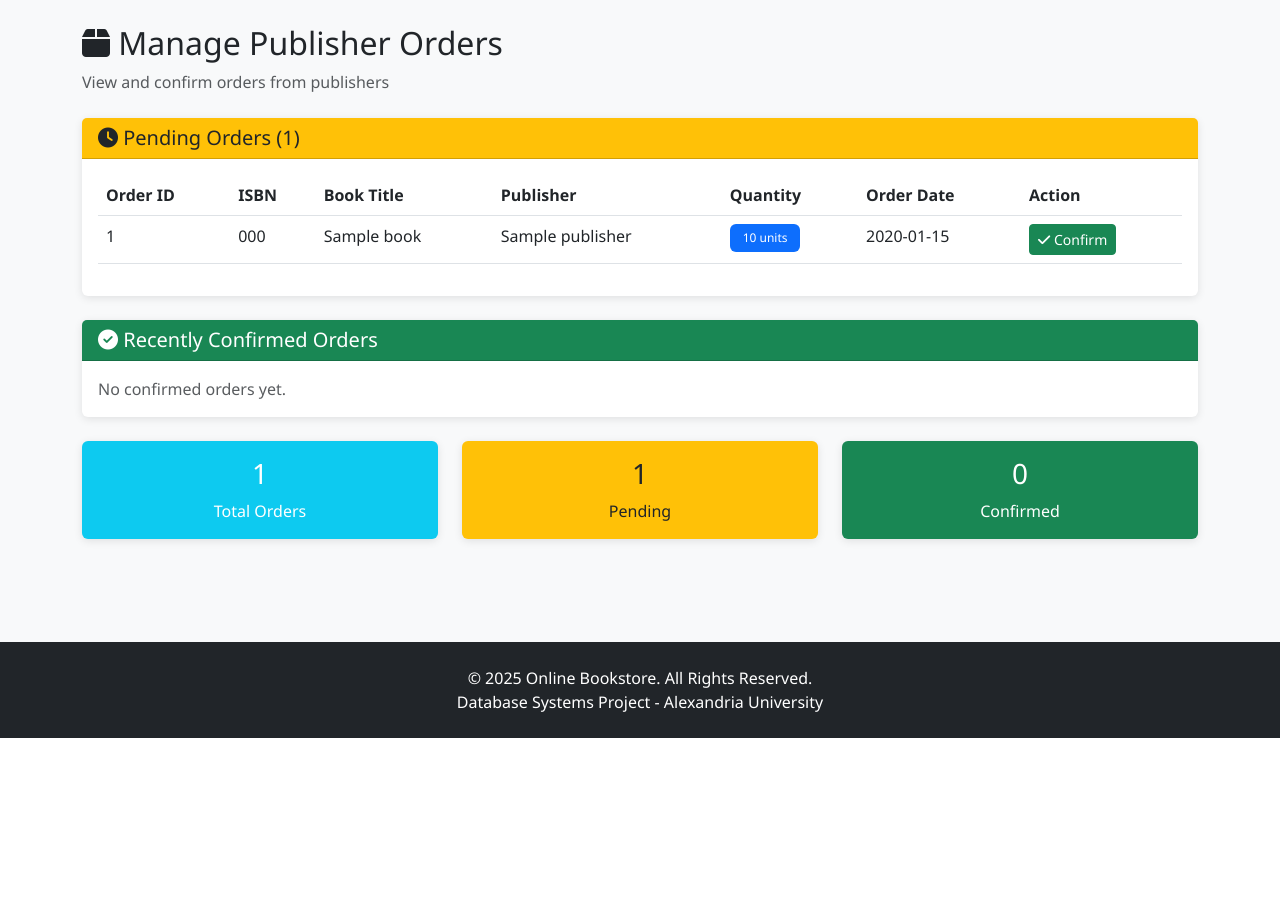
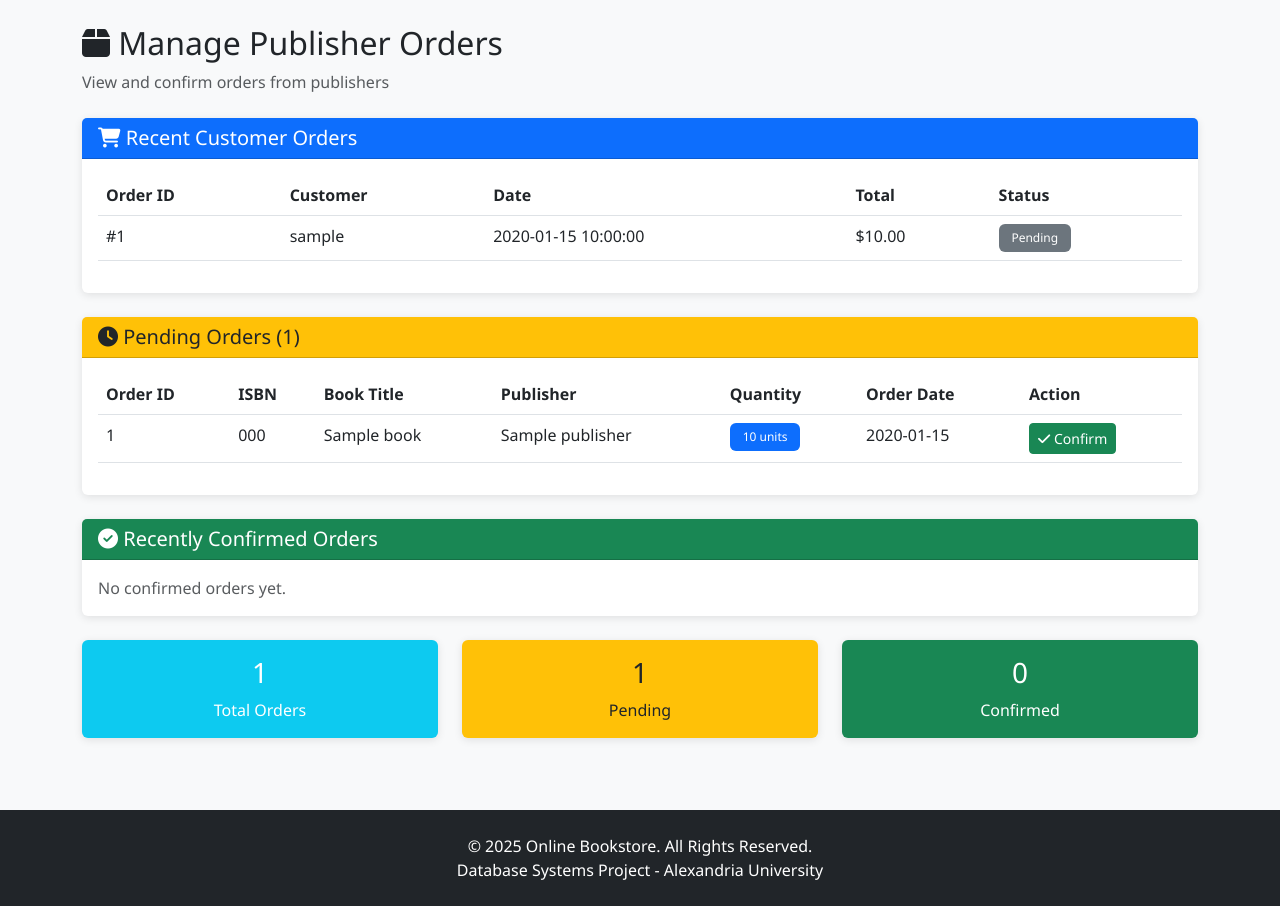
Before and after one commit to ahmedamr1122/Database-Project, a Flask app: page /admin/orders in a window 1280 px wide. Shown: the part 62-968 px from the top of the page. Before the commit the page ends 800 px from the top, so only its background shows below. Run offline with Flask 3, Linux system fonts and the light colour scheme; the visitor is signed in with stand-in values (Sample User, id 1); tables that the repository leaves empty hold one stand-in row (values such as "Sample post").

Commit message:
some bugs fixed 1

```diff
--- a/backend/routes/admin.py
+++ b/backend/routes/admin.py
@@ -208,7 +208,17 @@ def orders():
     cursor.execute(query_confirmed)
     confirmed_orders = cursor.fetchall()
 
-    # 3. Stats
+    # 3. Get Customer Orders (New)
+    query_customer = """
+        SELECT co.order_id, co.order_date, co.total_price, co.status, u.username
+        FROM Customer_Orders co
+        JOIN Users u ON co.user_id = u.user_id
+        ORDER BY co.order_date DESC LIMIT 20
+    """
+    cursor.execute(query_customer)
+    customer_orders = cursor.fetchall()
+
+    # 4. Stats
     cursor.execute("SELECT COUNT(*) as count FROM Publisher_Orders")
     total_count = cursor.fetchone()['count']
 
@@ -230,6 +240,7 @@ def orders():
     return render_template('admin/orders.html',
                            pending_orders=pending_orders,
                            confirmed_orders=confirmed_orders,
+                           customer_orders=customer_orders,
                            stats=stats_data)
 
 @admin_bp.route('/orders/<int:po_id>/confirm', methods=['POST'])
--- a/backend/routes/customer.py
+++ b/backend/routes/customer.py
@@ -165,12 +165,49 @@ def checkout():
     conn = get_db_connection()
     cursor = conn.cursor(dictionary=True)
 
-    # 1. Fetch User Info (This fixes the 'user_info' error)
+    # Handle POST (form submission)
+    if request.method == 'POST':
+        credit_card_no = request.form.get('credit_card_no')
+        # Construct expiry date from month/year dropdowns
+        expiry_month = request.form.get('expiry_month')
+        expiry_year = request.form.get('expiry_year')
+
+        if expiry_month and expiry_year:
+            # Create a date string for the last day of the expiry month
+            expiry_date = f"{expiry_year}-{expiry_month.zfill(2)}-01"
+        else:
+            expiry_date = None
+
+        cursor.close()
+        conn.close()
+
+        if not credit_card_no or not expiry_date:
+            flash('Payment details required', 'danger')
+            return redirect(url_for('customer.checkout'))
+
+        if not validate_credit_card(credit_card_no):
+             flash('Invalid credit card', 'danger')
+             return redirect(url_for('customer.checkout'))
+
+        if not validate_expiry_date(expiry_date):
+            flash('Card expired or invalid date', 'danger')
+            return redirect(url_for('customer.checkout'))
+
+        success, message = Order.create_order(user_id, credit_card_no, expiry_date)
+
+        if success:
+            flash(message, 'success')
+            return redirect(url_for('customer.get_orders'))
+        else:
+            flash(message, 'danger')
+            return redirect(url_for('customer.checkout'))
+
+    # Handle GET (display checkout page)
+    # 1. Fetch User Info
     cursor.execute("SELECT * FROM Users WHERE user_id = %s", (user_id,))
     user_info = cursor.fetchone()
 
-    # 2. Fetch Cart Items (Keep your existing logic here)
-    # Note: Adjust table name if yours is 'Shopping_Cart' or similar
+    # 2. Fetch Cart Items
     query = """
         SELECT B.title, B.selling_price, SC.quantity, (B.selling_price * SC.quantity) as total_price
         FROM Shopping_Cart SC
@@ -182,44 +219,17 @@ def checkout():
 
     # 3. Calculate Totals
     subtotal = sum(item['total_price'] for item in items)
-    total = subtotal # Add tax/shipping logic here if needed later
+    total = subtotal
 
     cursor.close()
     conn.close()
 
-    # 4. Pass 'user_info' to the template
+    # 4. Render checkout page
     return render_template('customer/checkout.html',
                         cart_items=items,
                         subtotal=subtotal,
                         total=total,
                         user_info=user_info)
-    # POST
-    credit_card_no = request.form.get('credit_card_no')
-    # Expiry comes as Month and Year often or just date. file structure says dropdowns implies Month/Year?
-    # Validators expect YYYY-MM-DD.
-    # Let's see if we can get a date string or construct it.
-    expiry_date = request.form.get('expiry_date') # assuming format YYYY-MM-DD from input type=date or constructed
-
-    if not credit_card_no or not expiry_date:
-        flash('Payment details required', 'danger')
-        return redirect(url_for('customer.checkout'))
-
-    if not validate_credit_card(credit_card_no):
-         flash('Invalid credit card', 'danger')
-         return redirect(url_for('customer.checkout'))
-
-    if not validate_expiry_date(expiry_date):
-        flash('Card expired or invalid date', 'danger')
-        return redirect(url_for('customer.checkout'))
-
-    success, message = Order.create_order(user_id, credit_card_no, expiry_date)
-
-    if success:
-        flash(message, 'success')
-        return redirect(url_for('customer.get_orders'))
-    else:
-        flash(message, 'danger')
-        return redirect(url_for('customer.checkout'))
 
 @customer_bp.route('/orders', methods=['GET'])
 @login_required
@@ -237,9 +247,9 @@ def get_orders():
         # NOTE: Make sure your table is named 'Order_Items' or 'Sales'
         # If this query crashes, your table name is likely different.
         query = """
-            SELECT B.title, B.price, OI.quantity
+            SELECT B.title, B.selling_price as price, OI.quantity
             FROM Order_Items OI
-            JOIN Books B ON OI.book_id = B.book_id
+            JOIN Books B ON OI.isbn = B.isbn
             WHERE OI.order_id = %s
         """
         try:
@@ -263,43 +273,43 @@ def profile():
     conn = get_db_connection()
     cursor = conn.cursor(dictionary=True)
 
+    # Handle POST (Update Profile)
+    if request.method == 'POST':
+        first_name = request.form.get('first_name')
+        last_name = request.form.get('last_name')
+        email = request.form.get('email')
+        phone_number = request.form.get('phone_number')
+        shipping_address = request.form.get('shipping_address')
+        password = request.form.get('new_password') # Optional new password
+
+        cursor.close()
+        conn.close()
+
+        success, message = User.update_profile(user_id, first_name, last_name, email, phone_number, shipping_address, password)
+
+        if success:
+            flash(message, 'success')
+        else:
+            flash(message, 'danger')
+
+        return redirect(url_for('customer.profile'))
+
+    # Handle GET (Display Profile)
     # 1. Fetch User Details
     cursor.execute("SELECT * FROM Users WHERE user_id = %s", (user_id,))
     user = cursor.fetchone()
 
-    # 2. Fetch Orders (IMPORTANT: Verify 'user_id' vs 'customer_id' here)
-    # Based on your previous error, your table likely uses 'user_id'
+    # 2. Fetch Orders
     cursor.execute("SELECT * FROM Customer_Orders WHERE user_id = %s ORDER BY order_date DESC", (user_id,))
     orders = cursor.fetchall()
 
-    # 3. Calculate the stats
+    # 3. Calculate stats
     stats_data = {
-        'total_orders': len(orders)  # This counts the list of orders
+        'total_orders': len(orders)
     }
 
     cursor.close()
     conn.close()
 
-    # 4. PASS THE DATA (This fixes the error)
+    # 4. Render profile page
     return render_template('customer/profile.html', user=user, orders=orders, stats=stats_data)
-
-    # POST (Update)
-    first_name = request.form.get('first_name')
-    last_name = request.form.get('last_name')
-    email = request.form.get('email')
-    phone_number = request.form.get('phone_number')
-    shipping_address = request.form.get('shipping_address')
-    password = request.form.get('password') # Optional
-    # Confirm password?
-
-    success, message = User.update_profile(user_id, first_name, last_name, email, phone_number, shipping_address, password)
-
-    if success:
-        flash(message, 'success')
-        # Update session info if changed?
-        if email: session['username'] = email # If email is username? No, username is username.
-        # User.py doesnt allow username update.
-    else:
-        flash(message, 'danger')
-
-    return redirect(url_for('customer.profile'))
--- a/frontend/templates/admin/orders.html
+++ b/frontend/templates/admin/orders.html
@@ -1,10 +1,52 @@
-{% extends "base.html" %}
-
-{% block title %}Manage Orders - Admin{% endblock %}
-
+{% extends "base.html" %} {% block title %}Manage Orders - Admin{% endblock %}
 {% block content %}
 <h2><i class="fas fa-box"></i> Manage Publisher Orders</h2>
 <p class="text-muted">View and confirm orders from publishers</p>
+
+<!-- Customer Orders (New) -->
+<div class="row mt-4">
+  <div class="col-md-12">
+    <div class="card">
+      <div class="card-header bg-primary text-white">
+        <h5 class="mb-0">
+          <i class="fas fa-shopping-cart"></i> Recent Customer Orders
+        </h5>
+      </div>
+      <div class="card-body">
+        {% if customer_orders %}
+        <div class="table-responsive">
+          <table class="table table-hover">
+            <thead>
+              <tr>
+                <th>Order ID</th>
+                <th>Customer</th>
+                <th>Date</th>
+                <th>Total</th>
+                <th>Status</th>
+              </tr>
+            </thead>
+            <tbody>
+              {% for order in customer_orders %}
+              <tr>
+                <td>#{{ order.order_id }}</td>
+                <td>{{ order.username }}</td>
+                <td>{{ order.order_date }}</td>
+                <td>${{ order.total_price }}</td>
+                <td>
+                  <span class="badge bg-secondary">{{ order.status }}</span>
+                </td>
+              </tr>
+              {% endfor %}
+            </tbody>
+          </table>
+        </div>
+        {% else %}
+        <p class="text-muted mb-0">No customer orders found.</p>
+        {% endif %}
+      </div>
+    </div>
+  </div>
+</div>
 
 <!-- Pending Orders -->
 <div class="row mt-4">
@@ -12,7 +54,8 @@
     <div class="card">
       <div class="card-header bg-warning text-dark">
         <h5 class="mb-0">
-                    <i class="fas fa-clock"></i> Pending Orders ({{ pending_orders|length }})
+          <i class="fas fa-clock"></i> Pending Orders ({{ pending_orders|length
+          }})
         </h5>
       </div>
       <div class="card-body">
@@ -37,11 +80,17 @@
                 <td>{{ order.isbn }}</td>
                 <td>{{ order.book_title }}</td>
                 <td>{{ order.publisher_name }}</td>
-                                    <td><span class="badge bg-primary">{{ order.quantity }} units</span></td>
+                <td>
+                  <span class="badge bg-primary"
+                    >{{ order.quantity }} units</span
+                  >
+                </td>
                 <td>{{ order.order_date }}</td>
                 <td>
-                                        <button class="btn btn-sm btn-success"
-                                                onclick="confirmOrder({{ order.po_id }})">
+                  <button
+                    class="btn btn-sm btn-success"
+                    onclick="confirmOrder({{ order.po_id }})"
+                  >
                     <i class="fas fa-check"></i> Confirm
                   </button>
                 </td>
@@ -91,7 +140,11 @@
                 <td>{{ order.isbn }}</td>
                 <td>{{ order.book_title }}</td>
                 <td>{{ order.publisher_name }}</td>
-                                    <td><span class="badge bg-primary">{{ order.quantity }} units</span></td>
+                <td>
+                  <span class="badge bg-primary"
+                    >{{ order.quantity }} units</span
+                  >
+                </td>
                 <td>{{ order.order_date }}</td>
                 <td>
                   <span class="badge bg-success">
@@ -138,29 +191,31 @@
     </div>
   </div>
 </div>
-{% endblock %}
-
-{% block extra_js %}
+{% endblock %} {% block extra_js %}
 <script>
   function confirmOrder(orderId) {
-    if (confirm('Are you sure you want to confirm this order? Stock will be updated automatically.')) {
+    if (
+      confirm(
+        "Are you sure you want to confirm this order? Stock will be updated automatically."
+      )
+    ) {
       fetch(`/admin/orders/${orderId}/confirm`, {
-            method: 'POST',
+        method: "POST",
         headers: {
-                'Content-Type': 'application/json',
+          "Content-Type": "application/json",
+        },
+      })
+        .then((response) => response.json())
+        .then((data) => {
+          if (data.success) {
+            alert("Order confirmed successfully! Stock has been updated.");
+            location.reload();
+          } else {
+            alert("Error: " + data.message);
           }
         })
-        .then(response => response.json())
-        .then(data => {
-            if (data.success) {
-                alert('Order confirmed successfully! Stock has been updated.');
-                location.reload();
-            } else {
-                alert('Error: ' + data.message);
-            }
-        })
-        .catch(error => {
-            alert('Error confirming order: ' + error);
+        .catch((error) => {
+          alert("Error confirming order: " + error);
         });
     }
   }
```
Lines whose indentation alone changed are shown as unchanged.
